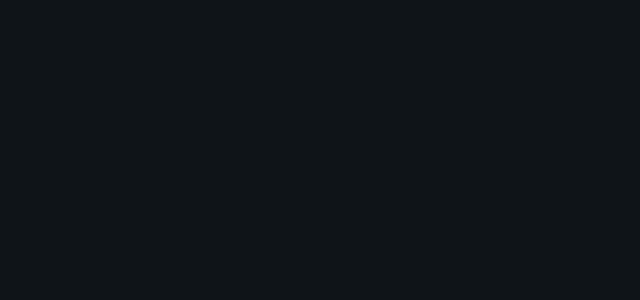
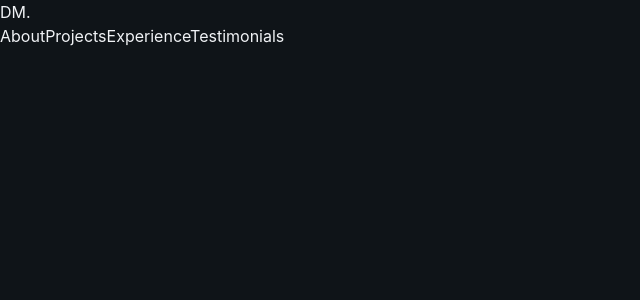
Before and after one commit to dovile-mart/devportfolio, a React (Vite) app: page / in a window 1280 px wide. Shown: the top 300 px of the page, without its empty margins (0-640 px from the left). Built offline with nearby package versions, Linux system fonts and the light colour scheme.

Commit message:
Added navigation elements

```diff
--- a/src/layout/Navbar.jsx
+++ b/src/layout/Navbar.jsx
@@ -1,5 +1,31 @@
+
+
+const navLinks = [
+    {href: "about", label: "About"},
+    {href: "projects", label: "Projects"},
+    {href: "experience", label: "Experience"},
+    {href: "testimonials", label: "Testimonials"},
+]
+
 export const Navbar = () => {
     return (
-        <header></header>
+        <header>
+            <nav>
+                <a>
+                    DM<span>.</span>
+                </a>
+
+                <div>
+                    { /** Desktop Nav */}
+                    <div>
+                        {navLinks.map((link, index) => (
+                            <a href={link.href} key={index}>
+                                {link.label}
+                            </a>
+                        ))}
+                    </div>
+                </div>
+            </nav>
+        </header>
     );
 }
```
